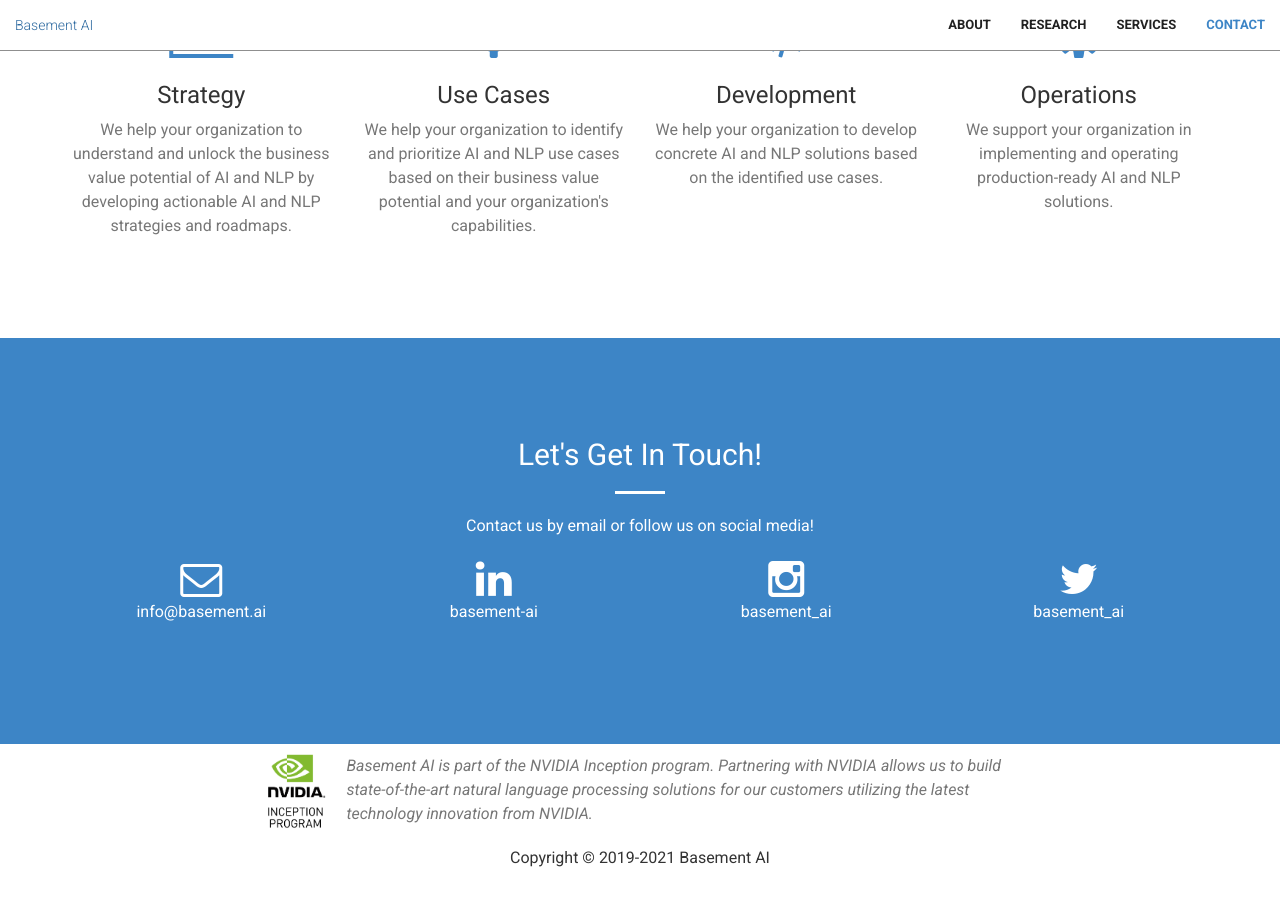
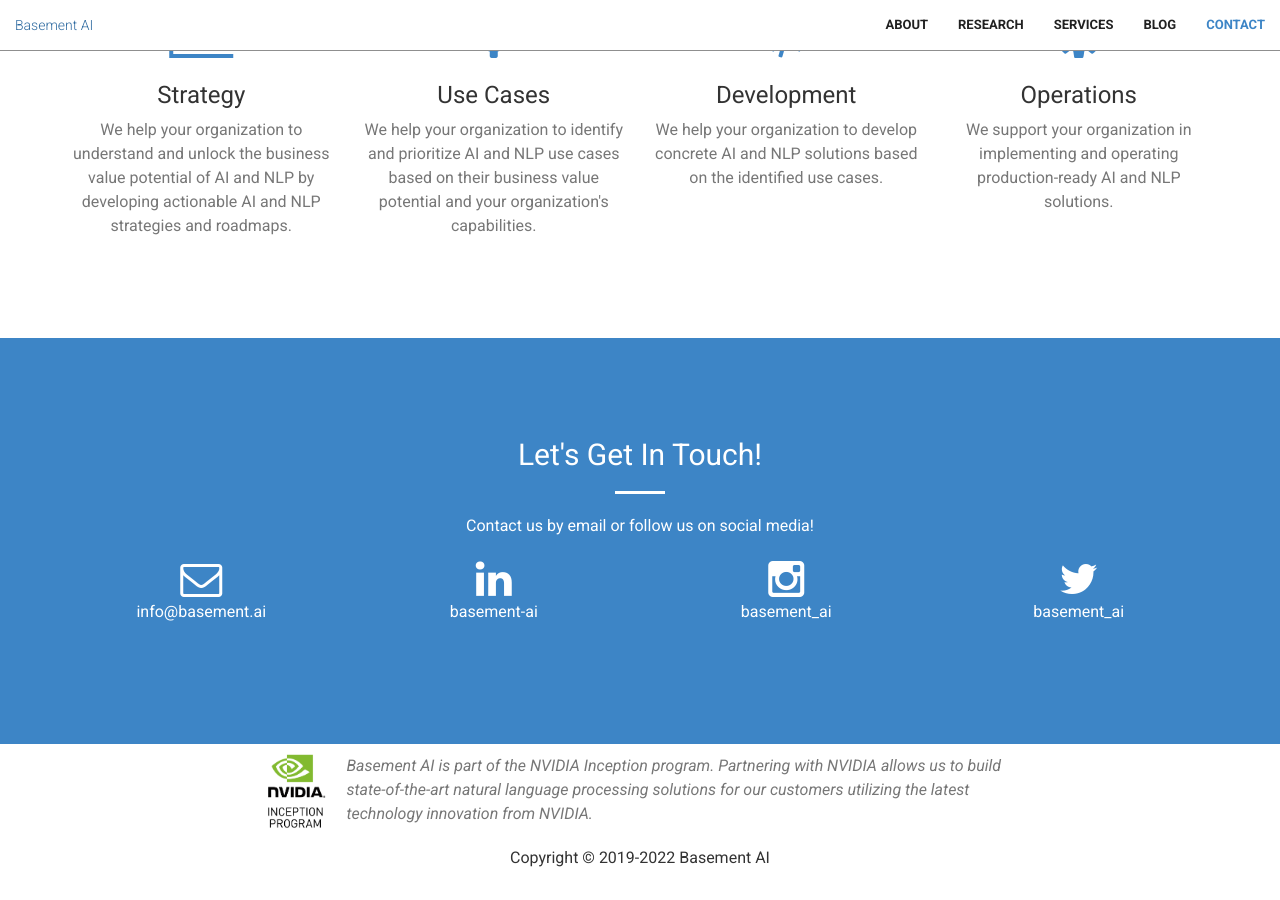
Before and after one commit to Basement-AI/basement-ai.github.io, a Jekyll site: the page built from index.html, in a window 1280 px wide and 900 px high, scrolled down 2643 px. Built offline with Jekyll 4.4.1, drawn with Linux system fonts in a browser that asks for light colours.

Commit message:
added blog

```diff
--- a/_includes/about.html
+++ b/_includes/about.html
@@ -19,7 +19,7 @@
                   <p><img src="img/aarne.jpeg" align="middle" width="200" height="200"></p>
                   <h3>Aarne Talman</h3>
                   <h4>Co-founder and CEO</h4>
-                  <p><a href="https://talman.fi"><i class="fa fa-globe"></i></a>&nbsp;
+                  <p><a href="https://basement.ai/aarne"><i class="fa fa-globe"></i></a>&nbsp;
                   <a href="https://scholar.google.com/citations?user=kKvJ8QIAAAAJ"><i class="fa fa-graduation-cap"></i></a>&nbsp;
                   <a href="https://twitter.com/aarnetalman"><i class="fa fa-twitter text-primary"></i></a>&nbsp;
                   <a href="https://github.com/aarnetalman"><i class="fa fa-github text-primary"></i></a>&nbsp;
--- a/_includes/footer.html
+++ b/_includes/footer.html
@@ -7,7 +7,7 @@
                  build state-of-the-art natural language processing solutions for our customers utilizing the latest technology innovation from NVIDIA.</i></p>
             </div>
             <div class="col-lg-8 col-lg-offset-2 text-center">
-                <p>Copyright © 2019-2021 Basement AI</p>
+                <p>Copyright © 2019-2022 Basement AI</p>
             </div>
         </div>
     </div>
--- a/_includes/nav.html
+++ b/_includes/nav.html
@@ -24,6 +24,9 @@
                     <a class="page-scroll" href="#services">Services</a>
                 </li>
                 <li>
+                    <a href="https://basement.ai/blog">Blog</a>
+                </li>
+                <li>
                     <a class="page-scroll" href="#contact">Contact</a>
                 </li>
             </ul>
```
Also changed, not shown: 1 other file.
